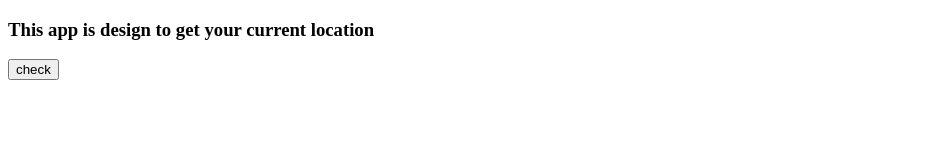
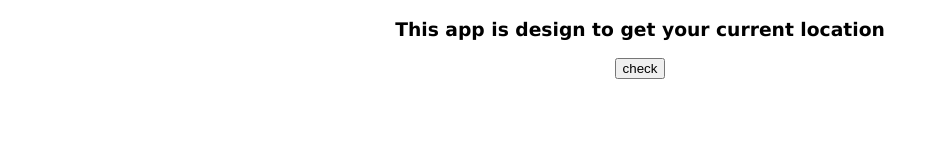
Before and after one commit to Boytimmy/knowYourLocation, a plain HTML site: page index.html in a window 1280 px wide. Shown: the whole page, without its empty margins (0-939 px from the left). Drawn offline with Linux system fonts and the light colour scheme.

Commit message:
i tuns it

```diff
--- a/index.html
+++ b/index.html
@@ -4,11 +4,19 @@
   <meta charset="UTF-8">
   <meta name="viewport" content="width=device-width, initial-scale=1.0">
   <title>Document</title>
+  <style>
+    body{
+      font-family: 'Lucida Sans', 'Lucida Sans Regular', 'Lucida Grande', 'Lucida Sans Unicode', Geneva, Verdana, sans-serif;
+      margin: auto;
+    }
+  </style>
 </head>
 <body>
-   <h3>This app is design to get your current location</h3>
-   <button onclick="dispLocation()">check</button>
-    <div id="showLocation"></div>
+    <center>
+      <h3>This app is design to get your current location</h3>
+      <button onclick="dispLocation()">check</button>
+       <div id="showLocation"></div>
+    </center>
 
 
    <script src="script.js"></script>
```
